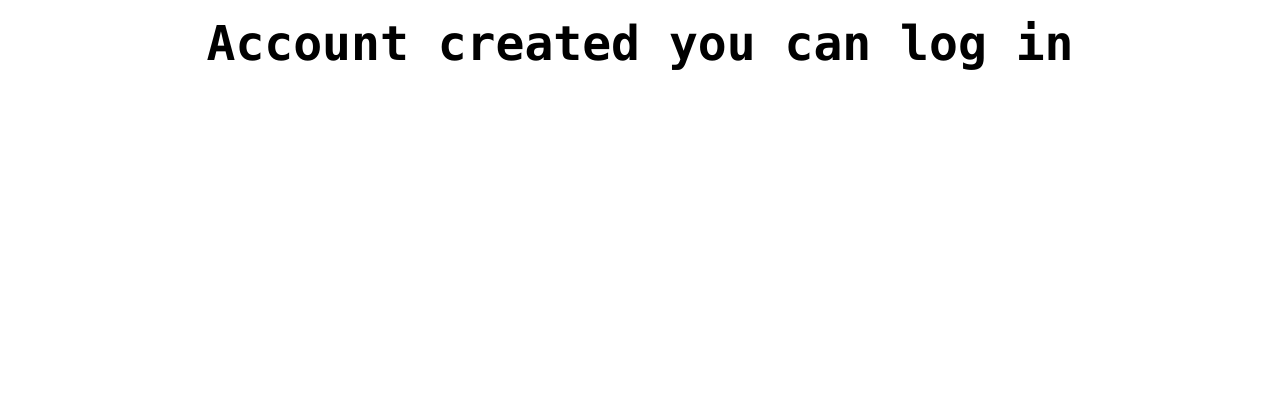
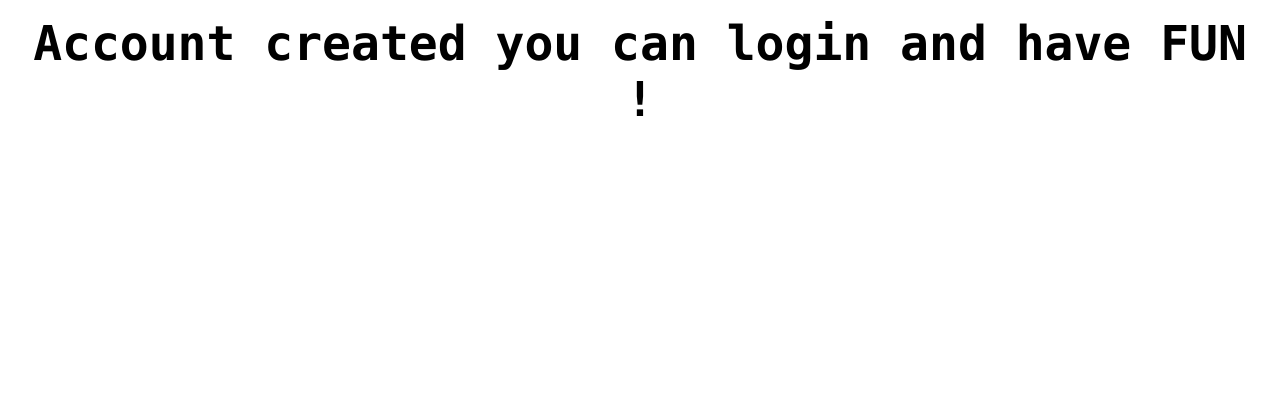
Before and after one commit to nikolawierzbowska/PuzzleGame, a Flask app: template templates/registration_confirm.html in a window 1280 px wide. Shown: the part 310-730 px from the top of the page. Run offline with Flask 3, Linux system fonts and the light colour scheme; the template is opened without the code that fills it, so the values that code supplies are empty.

```diff
--- a/templates/registration_confirm.html
+++ b/templates/registration_confirm.html
@@ -13,7 +13,8 @@
 {% endblock %}
 
 {% block main %}
-    <h2>Account created you can log in</h2>
+    <h2>Account created you can login
+    and have FUN !</h2>
     <br><br><br><br><br><br><br><br>
      <br><br><br><br><br><br><br><br>
 
```
